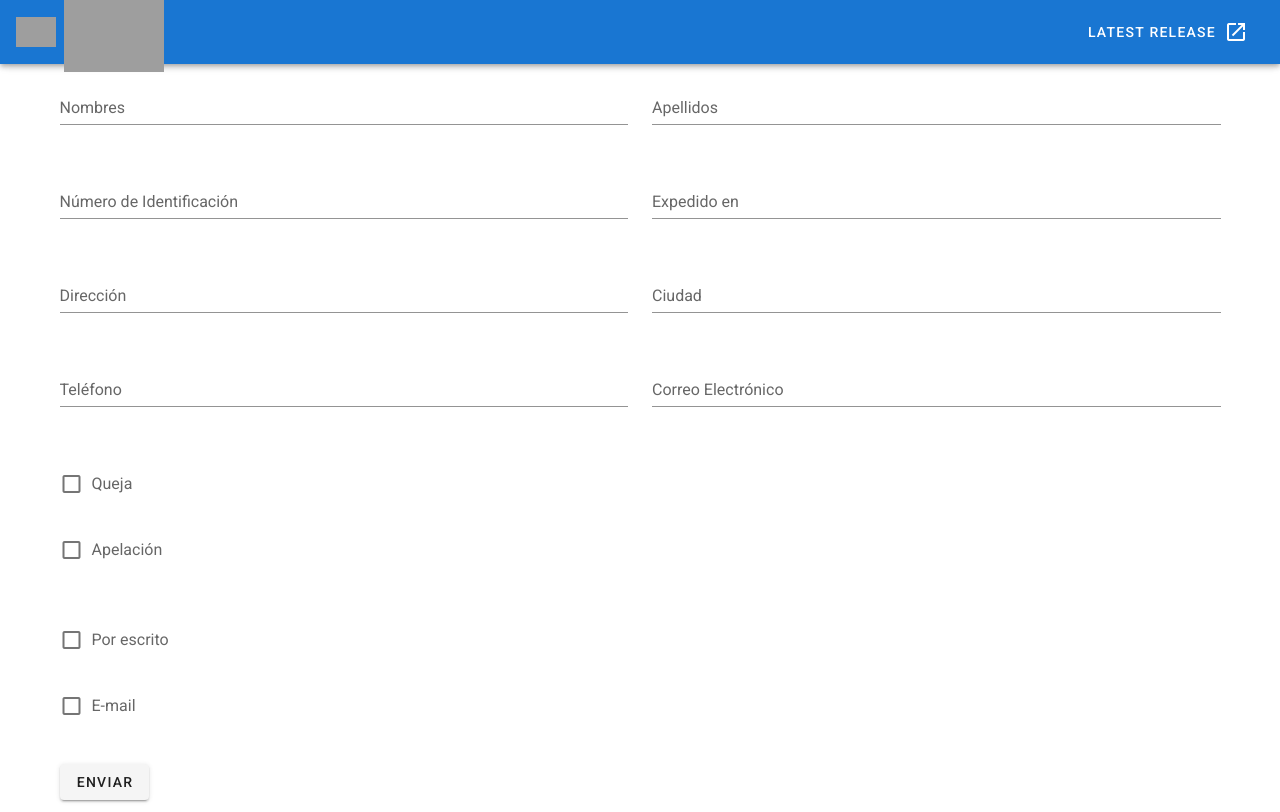
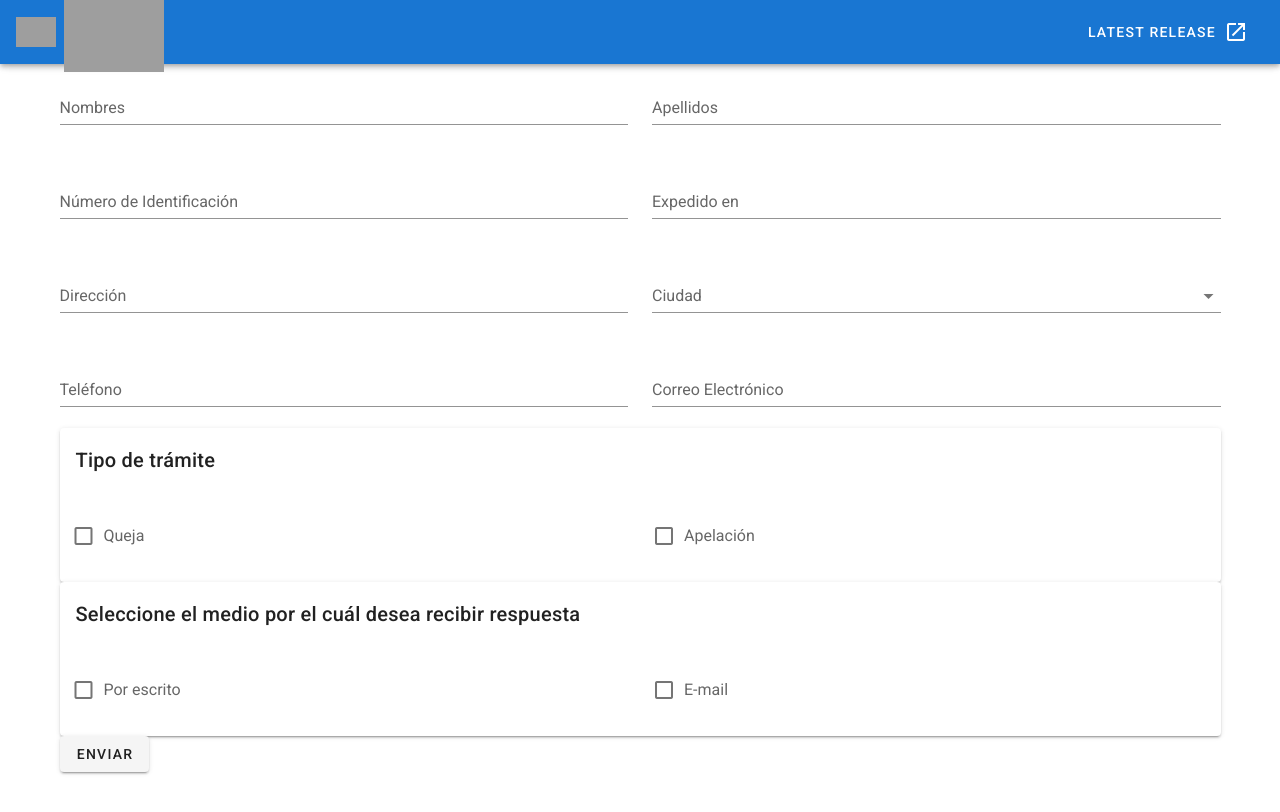
Before and after one commit to KingCesar09/vueFormRMV, a Vue app: page / in a window 1280 px wide. Built offline with nearby package versions, Linux system fonts and the light colour scheme; grey boxes are pictures that could not be loaded.

Commit message:
Mas cambios

```diff
--- a/src/views/HomeView.vue
+++ b/src/views/HomeView.vue
@@ -1,50 +1,66 @@
 <template>
-  <v-form>
+  <v-form v-model="valid">
     <v-container>
       <v-row>
         <v-col cols="12" sm="6">
-          <v-text-field v-model="firstName" label="Nombres"></v-text-field>
+          <v-text-field v-model="firstName" label="Nombres" :rules="[v => !!v || 'El nombre es requerido']"></v-text-field>
         </v-col>
         <v-col cols="12" sm="6">
-          <v-text-field v-model="lastName" label="Apellidos"></v-text-field>
+          <v-text-field v-model="lastName" label="Apellidos" :rules="[v => !!v || 'El apellido es requerido']"></v-text-field>
         </v-col>
       </v-row>
       <v-row>
         <v-col cols="12" sm="6">
-          <v-text-field v-model="idNumber" label="Número de Identificación"></v-text-field>
+          <v-text-field v-model="idNumber" label="Número de Identificación" :rules="[v => !!v || 'El número de identificación es requerido']"></v-text-field>
         </v-col>
         <v-col cols="12" sm="6">
-          <v-text-field v-model="expedition" label="Expedido en"></v-text-field>
+          <v-text-field v-model="expedition" label="Expedido en" :rules="[v => !!v || 'El lugar de expedición es requerido']"></v-text-field>
         </v-col>
       </v-row>
       <v-row>
         <v-col cols="12" sm="6">
-          <v-text-field v-model="address" label="Dirección"></v-text-field>
+          <v-text-field v-model="address" label="Dirección" :rules="[v => !!v || 'La dirección es requerida']"></v-text-field>
         </v-col>
         <v-col cols="12" sm="6">
-          <v-text-field v-model="city" label="Ciudad"></v-text-field>
+          <v-select v-model="city" label="Ciudad" :rules="[v => !!v || 'La ciudad es requerida']">
+          <v-list-item v-for="item in cities" :key="item.value" :value="item.value" v-text="item.label"></v-list-item>
+        </v-select>
         </v-col>
       </v-row>
       <v-row>
         <v-col cols="12" sm="6">
-          <v-text-field v-model="phone" label="Teléfono"></v-text-field>
+          <v-text-field v-model="phone" label="Teléfono" :rules="[v => !!v || 'El número de teléfono es requerido']"></v-text-field>
         </v-col>
         <v-col cols="12" sm="6">
-          <v-text-field v-model="email" label="Correo Electrónico"></v-text-field>
+          <v-text-field v-model="email" label="Correo Electrónico" :rules="[v => !!v || 'El correo electrónico es requerido', v => /^\w+([.-]?\w+)*@\w+([.-]?\w+)*(\.\w{2,3})+$/.test(v) || 'El correo electrónico no es válido']"></v-text-field>
         </v-col>
       </v-row>
+            <v-card>
+        <v-card-title>Tipo de trámite</v-card-title>
+        <v-container grid>
           <v-row>
-        <v-col cols="12">
+            <v-col cols="12" sm="6">
               <v-checkbox v-model="complaint" label="Queja"></v-checkbox>
+            </v-col>
+            <v-col cols="12" sm="6">
               <v-checkbox v-model="appeal" label="Apelación"></v-checkbox>
             </v-col>
           </v-row>
+        </v-container>
+      </v-card>
+      <v-card>
+        <v-card-title>Seleccione el medio por el cuál desea recibir respuesta</v-card-title>
+        <v-container grid>
           <v-row>
-        <v-col cols="12">
+            <v-col cols="12" sm="6">
               <v-checkbox v-model="writtenResponse" label="Por escrito"></v-checkbox>
+            </v-col>
+            <v-col cols="12" sm="6">
               <v-checkbox v-model="emailResponse" label="E-mail"></v-checkbox>
             </v-col>
           </v-row>
+        </v-container>
+      </v-card>
       <v-row>
         <v-col cols="12">
           <v-btn @click="submitForm">Enviar</v-btn>
@@ -63,22 +79,34 @@ export default {
       idNumber: '',
       expedition: '',
       address: '',
-      city: '',
       phone: '',
       email: '',
       complaint: false,
       appeal: false,
       writtenResponse: false,
       emailResponse: false,
-    }
+      cities: [
+        { value: 'Pereira', label: 'Pereira' },
+        { value: 'Bogotá', label: 'Bogotá' },
+        { value: 'Medellín', label: 'Medellín' },
+        { value: 'Cali', label: 'Cali' },
+        { value: 'Barranquilla', label: 'Barranquilla' },
+        { value: 'Cartagena', label: 'Cartagena' },
+        { value: 'Cúcuta', label: 'Cúcuta' },
+        { value: 'Santa Marta', label: 'Santa Marta' },
+        { value: 'Manizales', label: 'Manizales' },
+        { value: 'Bucaramanga', label: 'Bucaramanga' }
+      ],
+      city: 'Pereira',
+    };
   },
   methods: {
     submitForm() {
       // Lógica con backend
-      console.log('Datos del formulario:', this.firstName, this.lastName, this.idNumber, this.expedition, this.address, this.city, this.phone, this.email)
-      console.log('Tipo de trámite:', this.complaint ? 'Queja' : '', this.appeal ? 'Apelación' : '')
-      console.log('Medio de respuesta:', this.writtenResponse ? 'Por escrito' : '', this.emailResponse ? 'E-mail' : '')
+      console.log('Datos del formulario:', this.firstName, this.lastName, this.idNumber, this.expedition, this.address, this.city, this.phone, this.email);
+      console.log('Tipo de trámite:', this.complaint ? 'Queja' : '', this.appeal ? 'Apelación' : '');
+      console.log('Medio de respuesta:', this.writtenResponse ? 'Por escrito' : '', this.emailResponse ? 'E-mail' : '');
     },
   },
-}
+};
 </script>
```
Lines whose indentation alone changed are shown as unchanged.
